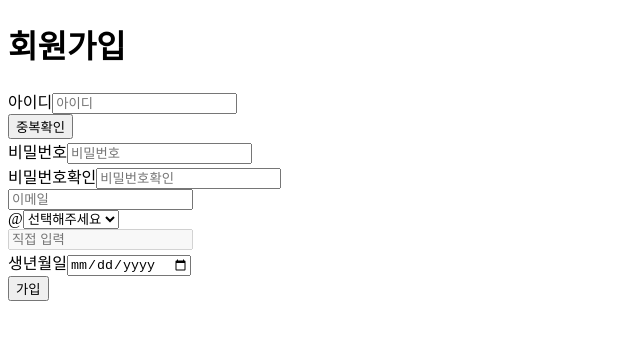
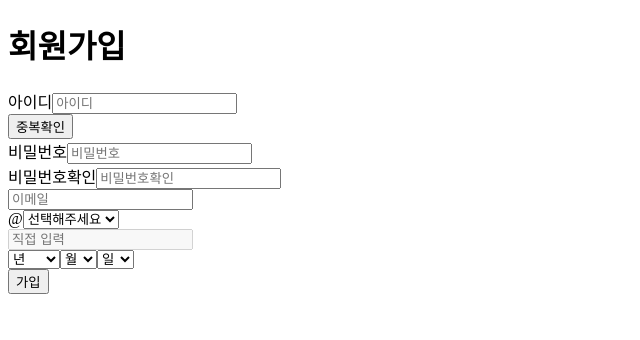
Before and after one commit to kdt-ful-class-three-group/KDT-FUL-3_PROJECT-A-3, a Next.js app in the folder client/: page /signup in a window 1280 px wide. Shown: the top 340 px of the page, without its empty margins (0-640 px from the left). Built offline with nearby package versions, Linux system fonts and the light colour scheme.

Commit message:
Feat: BirthField input date에서 Select로 수정

```diff
--- a/client/src/components/signup/SignupForm.tsx
+++ b/client/src/components/signup/SignupForm.tsx
@@ -36,7 +36,7 @@ export function SignupForm() {
         <IdField value={userData.id} onChange={(e) => handleChange("id", e.target.value)} />
         <PasswordField value={userData.password} onChange={(e) => handleChange("password", e.target.value)} />
         <EmailField value={userData.email} onChange={(val) => handleChange("email", val)} />
-        <BirthField value={userData.birth} onChange={(e) => handleChange("birth", e.target.value)} />
+        <BirthField value={userData.birth} onChange={(val) => handleChange("birth", val)} />
         <Button name="가입" type="submit" />
       </form>
     </div>
--- a/client/src/components/signup/fields/BirthField.tsx
+++ b/client/src/components/signup/fields/BirthField.tsx
@@ -1,16 +1,62 @@
-import { Input } from "@/components/common/Input"
-import { InputProps } from "@/components/common/Input";
+import { Select } from "@/components/common/Select";
+import { useEffect, useState } from "react";
 
-export function BirthField({ value, onChange }: InputProps) {
+interface BirthFieldProps {
+  value?: string;
+  onChange?: (value: string) => void;
+}
+
+export function BirthField({ value , onChange }: BirthFieldProps) {
+  const [year, setYear] = useState("");
+  const [month, setMonth] = useState("");
+  const [day, setDay] = useState("");
+
+
+  //Select option 년월일 배열들
+  const currentYear = new Date().getFullYear();
+  const years = ["", ...Array.from({ length: 100 }, (_, i) => (currentYear - i).toString())];
+  const months = ["", ...Array.from({ length: 12 }, (_, i) => String(i + 1).padStart(2, "0"))];
+  const days = ["", ...Array.from({ length: 31 }, (_, i) => String(i + 1).padStart(2, "0"))];
+
+  // value 바뀔때 Select 초기화
+  useEffect(() => {
+    if (value && /^\d{4}-\d{2}-\d{2}$/.test(value)) {
+      const [y, m, d] = value.split("-");
+      if (y !== year || m !== month || d !== day) {
+        setYear(y);
+        setMonth(m);
+        setDay(d);
+      }
+    }
+  }, [value]);
+
+  // 년/월/일 모두 선택되면 부모로 전달
+  useEffect(() => {
+    if (year && month && day) {
+      onChange?.(`${year}-${month}-${day}`);
+    }
+  }, [year, month, day]);
+
 
   return (
     <div>
-      <Input
-        name="birth"
-        label="생년월일"
-        type="date"
-        onChange={onChange}
-        value={value}
+     <Select
+        name="year"
+        value={year}
+        onChange={(e) => setYear(e.target.value)}
+        option={years.map((y) => ({ name: y === "" ? "년" : y, value: y }))}
+      />
+      <Select
+        name="month"
+        value={month}
+        onChange={(e) => setMonth(e.target.value)}
+        option={months.map((m) => ({ name: m === "" ? "월" : m, value: m }))}
+      />
+      <Select
+        name="day"
+        value={day}
+        onChange={(e) => setDay(e.target.value)}
+        option={days.map((d) => ({ name: d === "" ? "일" : d, value: d }))}
       />
     </div>
   );
```
